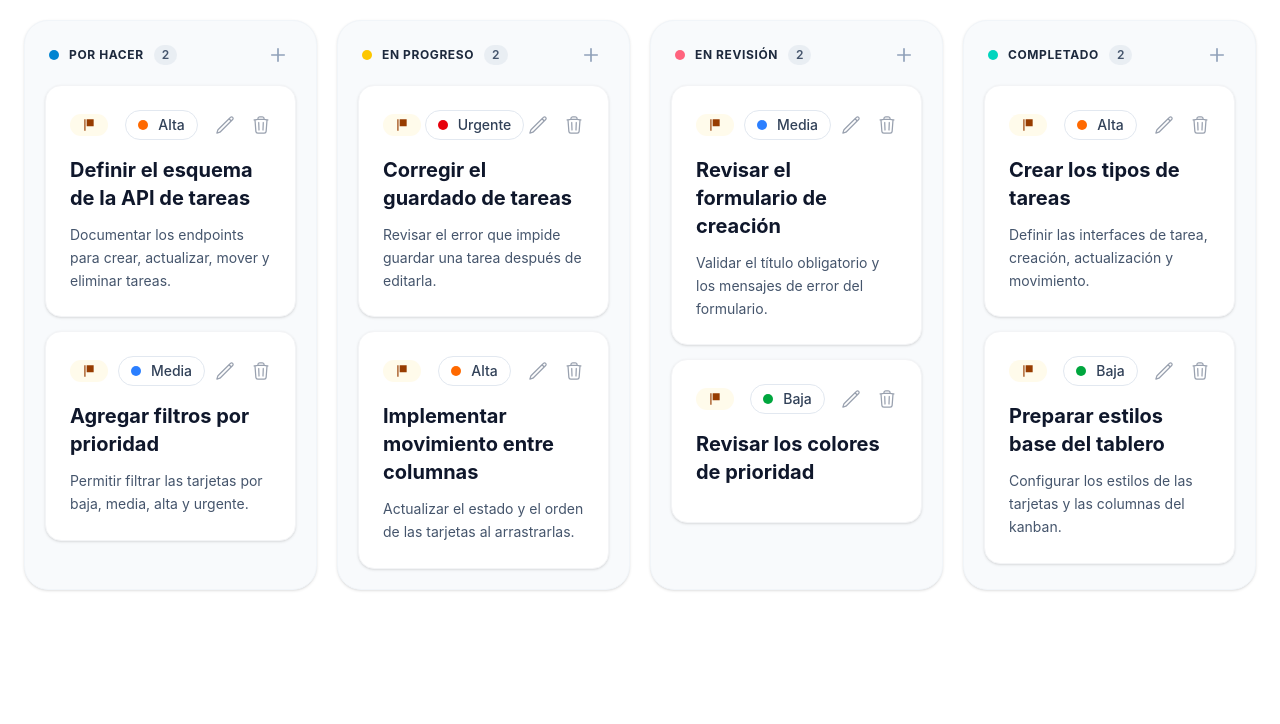
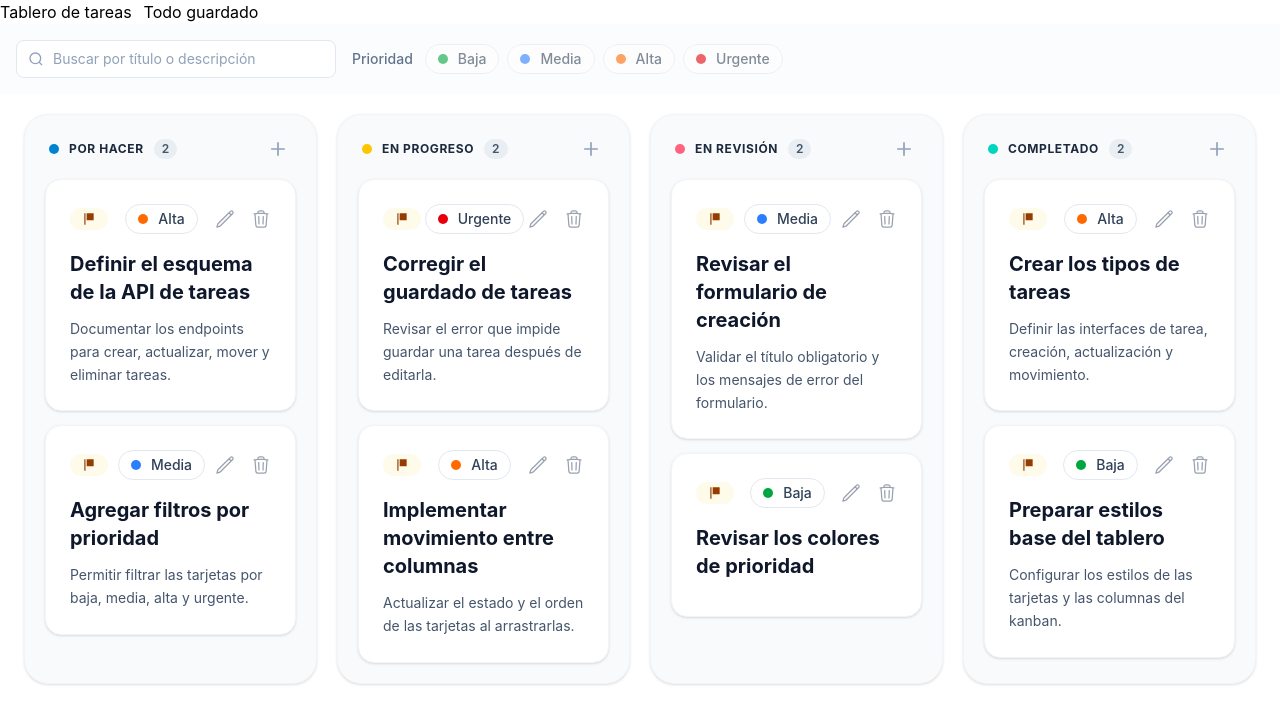
Before and after one commit to valeria-quintero/kanban, a React (Vite) app in the folder apps/web/: page / in a window 1280 px wide. Shown: the top 724 px of the page. Built offline with nearby package versions, Linux system fonts and the light colour scheme.

Commit message:
Filter de prioridades

```diff
--- a/apps/web/src/App.tsx
+++ b/apps/web/src/App.tsx
@@ -1,14 +1,16 @@
 import './App.css'
 import Board from './components/Board'
-import TaskColumn from './components/TaskColumn'
-import { mockTasks } from './tasks/tasks.mock'
+import Header from './components/Header'
+import { FilterBar } from './components/TaskFilters'
 
 function App() {
 
   return (
     <div>
       {/* <TaskColumn title='Por hacer' tasks={mockTasks.filter((tarea) => tarea.status === 'BACKLOG')} status='BACKLOG' /> */}
-      <Board tasks={mockTasks} />
+      <Header />
+      <FilterBar />
+      <Board />
     </div>
   )
 }
--- a/apps/web/src/components/Board.tsx
+++ b/apps/web/src/components/Board.tsx
@@ -1,10 +1,11 @@
 import { STATUS_KEYS, STATUSES } from "../constants/status";
-import type { Task } from "../types/task";
+import { useTask } from "../tasks/use-task";
 import TaskColumn from "./TaskColumn";
-interface Prop {
-    tasks: Task[]
-}
-export default function Board({ tasks }: Prop) {
+
+export default function Board() {
+
+    const { tasks } = useTask()
+
     return(
         <div className="grid grid-cols-4 gap-5 px-6 py-5 grid-cols-1 md:grid-cols-2 xl:grid-cols-4">
             {STATUS_KEYS.map((status) => (
--- /dev/null
+++ b/apps/web/src/components/Header.tsx
@@ -0,0 +1,16 @@
+import { useTask } from "../tasks/use-task";
+
+export default function Header() {
+    const { tasks } = useTask()
+    const totalTasks = tasks.length
+    const completedTasks = tasks.filter((t) => t.status === 'DONE').length
+
+    return (
+        <header className="flex items-center justify-between">
+            <div className="flex items-center gap-3">
+                <h1>Tablero de tareas</h1>
+                <h2>Todo guardado</h2>
+            </div>
+        </header>
+    )
+}
--- /dev/null
+++ b/apps/web/src/components/TaskFilters.tsx
@@ -0,0 +1,51 @@
+import { useState } from "react";
+import { PRIORITIES, type Priority, PRIORITY_KEYS } from "../constants/priorities";
+import { PriorityBadge } from "./PriorityBadge";
+
+export function FilterBar() {
+
+    const [priority, setPriority] = useState<Priority>()
+
+  return (
+    <div className="flex items-center gap-4 p-4 bg-slate-50/50">
+      {/* Input de búsqueda */}
+      <div className="relative w-80">
+        <svg
+          className="absolute left-3 top-1/2 -translate-y-1/2 w-4 h-4 text-slate-400"
+          fill="none"
+          stroke="currentColor"
+          strokeWidth="2"
+          viewBox="0 0 24 24"
+        >
+          <circle cx="11" cy="11" r="8" />
+          <line x1="21" y1="21" x2="16.65" y2="16.65" />
+        </svg>
+        <input
+          type="text"
+          placeholder="Buscar por título o descripción"
+          className="w-full pl-9 pr-3 py-2 text-sm bg-white border border-slate-200 rounded-lg text-slate-700 placeholder-slate-400 outline-none"
+        />
+      </div>
+
+      {/* Filtros de prioridad */}
+      <div className="flex items-center gap-2">
+        <span className="text-sm text-slate-500 font-medium mr-1">Prioridad</span>
+
+        {PRIORITY_KEYS.map((item) => {
+            const isSelected = item === priority
+            return (
+                <button
+                    key={item}
+                    type="button"
+                    aria-pressed={isSelected}
+                    onClick={() => setPriority(item)}
+                    className={`w-full rounded-full hover:cursor-pointer ${isSelected ? 'ring-blue-600' : 'opacity-60'}`}>
+
+                <PriorityBadge key={item} priority={PRIORITIES[item]} />
+                </button>
+            )
+        })}
+      </div>
+    </div>
+  );
+}
--- /dev/null
+++ b/apps/web/src/tasks/use-task.ts
@@ -0,0 +1,21 @@
+import { useQuery } from "@tanstack/react-query";
+import { mockTasks } from "./tasks.mock";
+import type { Priority } from "../constants/priorities";
+import type { Task } from "../types/task";
+
+export function useTask(priority?: Priority) {
+    const query = useQuery({
+        queryKey: ['Task'],
+        queryFn: () => {
+            const response = mockTasks
+            if (!response) throw new Error ('Imposible conectarse con la API')
+            return response as Task[]
+        },
+        staleTime: 30_000,
+
+    })
+
+    return {
+        tasks: query.data ? query.data : []
+    }
+}
```
